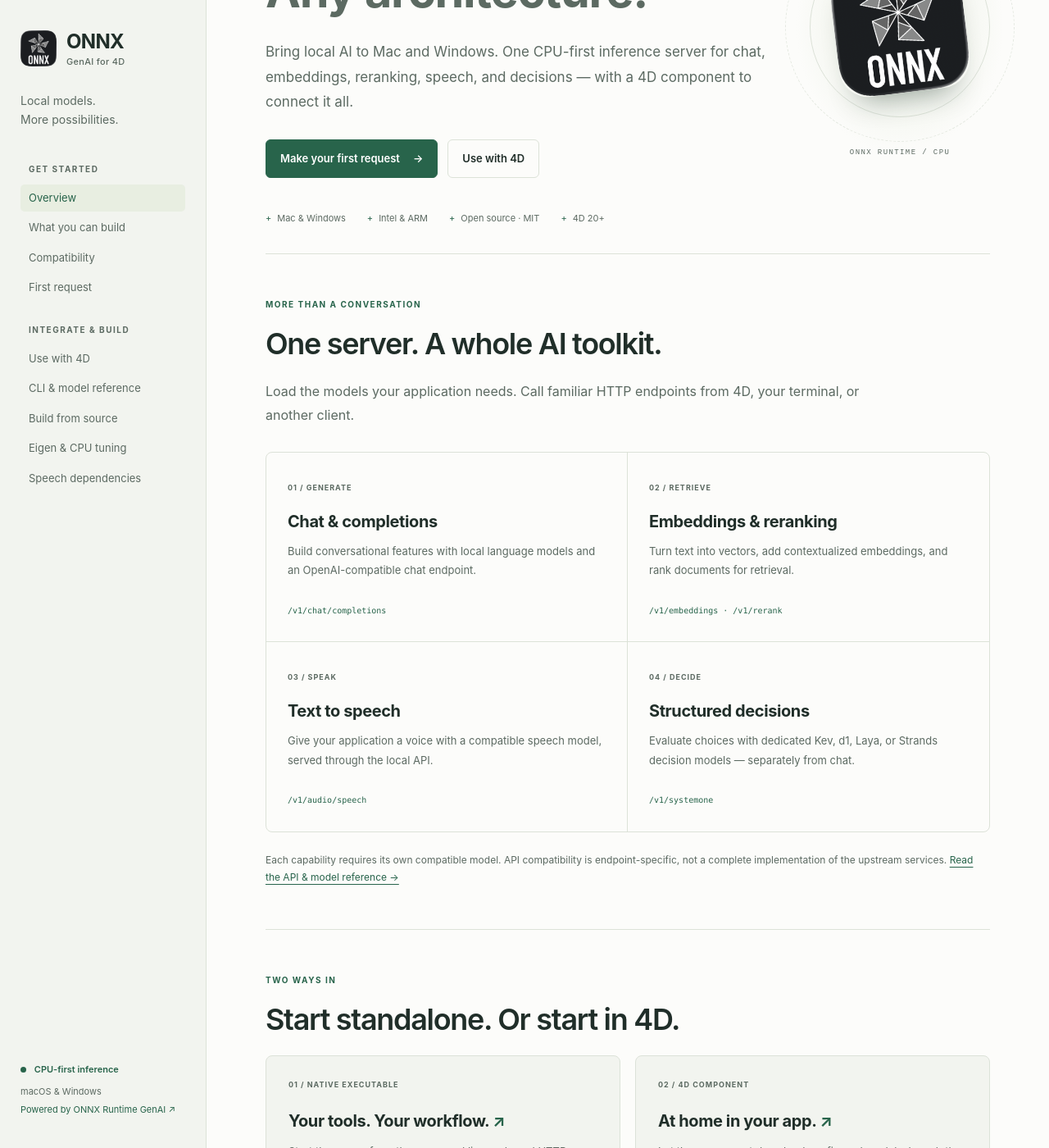
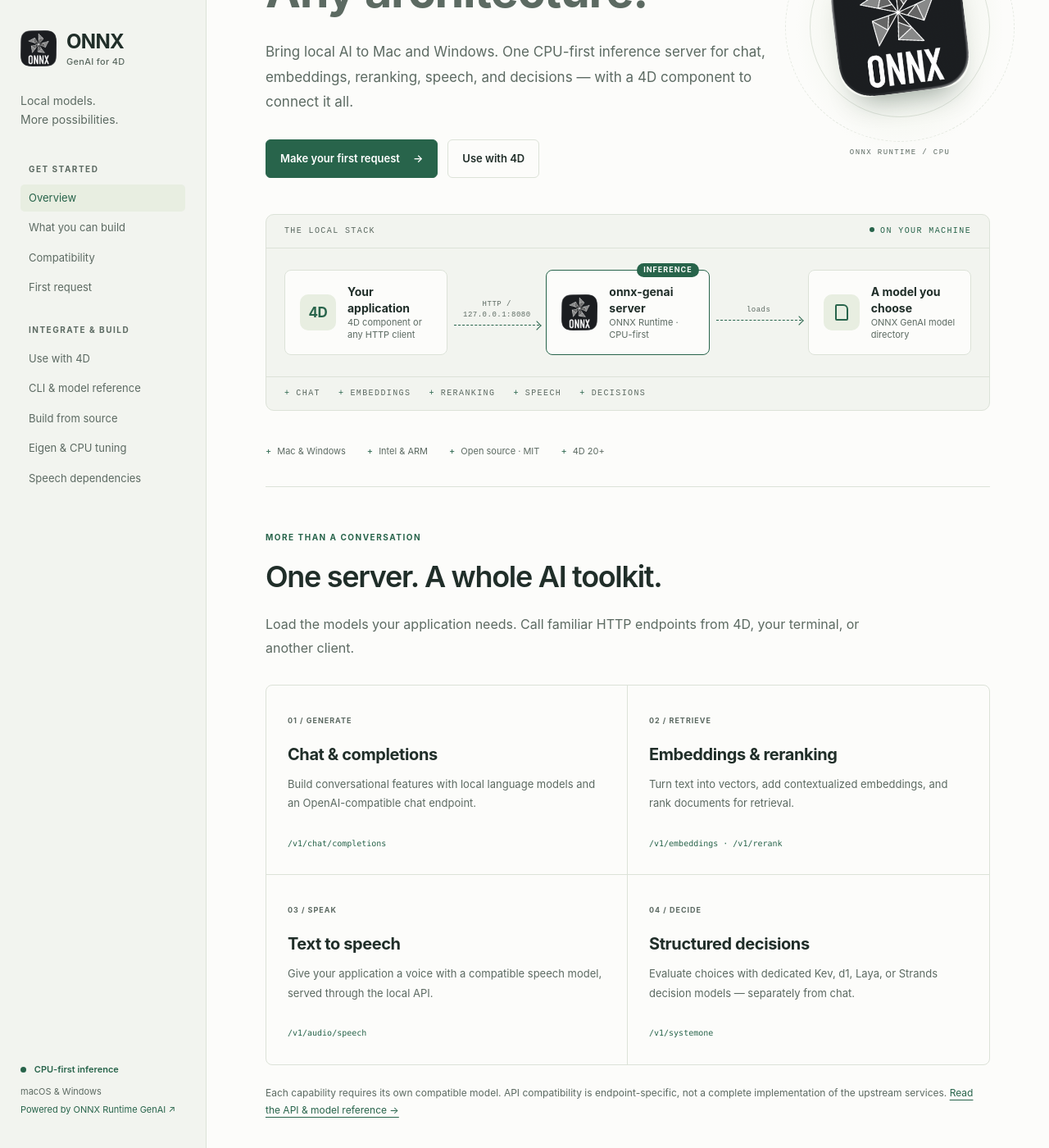
Before and after one commit to miyako/onnx-genai, a Jekyll site: the page built from index.html, in a window 1280 px wide and 1400 px high, scrolled down 299 px. Shown: the whole window at 82% size. Built offline with Jekyll 4.4.1, drawn with Linux system fonts in a browser that asks for light colours.

Commit message:
Add local stack diagram to landing page hero (#25)
Co-authored-by: Copilot App <223556219+Copilot@users.noreply.github.com>

```diff
--- a/assets/css/site.css
+++ b/assets/css/site.css
@@ -67,6 +67,27 @@ main { min-width: 0; }
 .visual-label { position: absolute; color: var(--muted); font: 9px/1.5 ui-monospace, monospace; letter-spacing: 1.4px; }
 .label-top { top: -5px; }
 .label-bottom { bottom: -5px; }
+.stack-panel { grid-column: 1 / -1; margin-top: 44px; border: 1px solid var(--line); border-radius: 10px; background: var(--surface); overflow: hidden; }
+.panel-top, .panel-bottom { display: flex; flex-wrap: wrap; justify-content: space-between; gap: 6px 18px; padding: 12px 22px; color: var(--muted); font: 10px/1.6 ui-monospace, "SFMono-Regular", monospace; letter-spacing: 1.4px; text-transform: uppercase; }
+.panel-top { border-bottom: 1px solid var(--line); }
+.panel-bottom { justify-content: flex-start; gap: 6px 22px; border-top: 1px solid var(--line); }
+.panel-bottom span::before { content: "+"; color: var(--accent); margin-right: 7px; }
+.panel-tag { color: var(--accent); }
+.panel-tag::before { content: ""; display: inline-block; width: 6px; height: 6px; margin-right: 7px; background: var(--accent); border-radius: 50%; vertical-align: 1px; }
+.stack-flow { display: flex; align-items: stretch; gap: 0; padding: 26px 22px; }
+.stack-node { position: relative; display: flex; flex: 1 1 0; align-items: center; gap: 14px; min-width: 0; padding: 16px 18px; background: var(--paper); border: 1px solid var(--line); border-radius: 8px; }
+.engine-node { border-color: var(--accent); }
+.node-mark { display: grid; place-items: center; flex: 0 0 44px; height: 44px; border-radius: 10px; background: var(--soft); color: var(--accent); font-size: 17px; font-weight: 750; letter-spacing: -.5px; }
+.file-mark { position: relative; }
+.file-mark::before { content: ""; width: 16px; height: 20px; border: 2px solid currentColor; border-radius: 2px 6px 2px 2px; box-sizing: border-box; }
+.node-logo { flex: 0 0 44px; border-radius: 10px; }
+.node-text { display: flex; flex-direction: column; min-width: 0; line-height: 1.4; }
+.node-text strong { font-size: 14px; font-weight: 650; }
+.node-text small { color: var(--muted); font-size: 11px; }
+.node-badge { position: absolute; top: -9px; right: 12px; padding: 0 8px; background: var(--accent); color: var(--paper); border-radius: 99px; font-size: 9px; font-weight: 700; letter-spacing: 1px; text-transform: uppercase; }
+.stack-link { display: flex; flex: 0 0 120px; flex-direction: column; align-items: center; justify-content: center; gap: 6px; padding: 0 8px; color: var(--muted); font: 9px/1.4 ui-monospace, "SFMono-Regular", monospace; letter-spacing: .5px; text-align: center; }
+.link-line { position: relative; align-self: stretch; height: 0; border-top: 1px dashed var(--accent); }
+.link-line::after { content: ""; position: absolute; right: -1px; top: -4px; width: 7px; height: 7px; border-top: 1px solid var(--accent); border-right: 1px solid var(--accent); transform: rotate(45deg); }
 .section-intro { max-width: 730px; color: var(--muted); }
 .capability-grid { display: grid; grid-template-columns: repeat(2, minmax(0, 1fr)); margin-top: 30px; border: 1px solid var(--line); border-radius: 8px; overflow: hidden; }
 .capability { padding: 26px; min-width: 0; }
@@ -170,6 +191,17 @@ pre code { font-size: inherit; overflow-wrap: normal; }
   .topbar > span > span { margin: 0 4px; }
   .topbar { gap: 12px; }
 }
+@media (max-width: 960px) {
+  .stack-flow { flex-direction: column; }
+  .stack-link { flex: 0 0 auto; flex-direction: row; gap: 10px; padding: 10px 0; }
+  .link-line { align-self: auto; width: 0; height: 22px; border-top: 0; border-left: 1px dashed var(--accent); }
+  .link-line::after { right: auto; top: auto; bottom: -1px; left: -4px; transform: rotate(135deg); }
+}
+@media (max-width: 480px) {
+  .stack-panel { margin-top: 30px; }
+  .panel-top, .panel-bottom { padding: 10px 14px; }
+  .stack-flow { padding: 20px 14px; }
+}
 @media (prefers-color-scheme: dark) {
   :root { color-scheme: dark; --paper: #17211c; --surface: #1e2a23; --ink: #e4e9df; --muted: #a9b8ad; --line: #35453a; --accent: #9dc9aa; --soft: #293d30; --code: #101b16; }
   .button.primary { color: #17211c; }
--- a/index.html
+++ b/index.html
@@ -19,6 +19,17 @@ landing: true
     <span class="visual-label label-top">LOCAL INFERENCE</span>
     <img class="hero-icon" src="{{ site.logo | relative_url }}" width="192" height="192" alt="">
     <span class="visual-label label-bottom">ONNX RUNTIME / CPU</span>
+  </div>
+  <div class="stack-panel" role="group" aria-label="The local stack: your 4D application or HTTP client calls the onnx-genai server over HTTP on 127.0.0.1:8080, which runs a model you choose with ONNX Runtime">
+    <div class="panel-top"><span>The local stack</span><span class="panel-tag">On your machine</span></div>
+    <div class="stack-flow">
+      <div class="stack-node app-node"><span class="node-mark" aria-hidden="true">4D</span><span class="node-text"><strong>Your application</strong><small>4D component or any HTTP client</small></span></div>
+      <div class="stack-link" aria-hidden="true"><span class="link-label">HTTP / 127.0.0.1:8080</span><span class="link-line"></span></div>
+      <div class="stack-node engine-node"><img class="node-logo" src="{{ site.logo | relative_url }}" width="44" height="44" alt="" aria-hidden="true"><span class="node-text"><strong>onnx-genai server</strong><small>ONNX Runtime &middot; CPU-first</small></span><span class="node-badge">Inference</span></div>
+      <div class="stack-link" aria-hidden="true"><span class="link-label">loads</span><span class="link-line"></span></div>
+      <div class="stack-node model-node"><span class="node-mark file-mark" aria-hidden="true"></span><span class="node-text"><strong>A model you choose</strong><small>ONNX GenAI model directory</small></span></div>
+    </div>
+    <div class="panel-bottom"><span>Chat</span><span>Embeddings</span><span>Reranking</span><span>Speech</span><span>Decisions</span></div>
   </div>
   <div class="hero-meta"><span>Mac &amp; Windows</span><span>Intel &amp; ARM</span><span>Open source &middot; MIT</span><span>4D 20+</span></div>
 </section>
```
